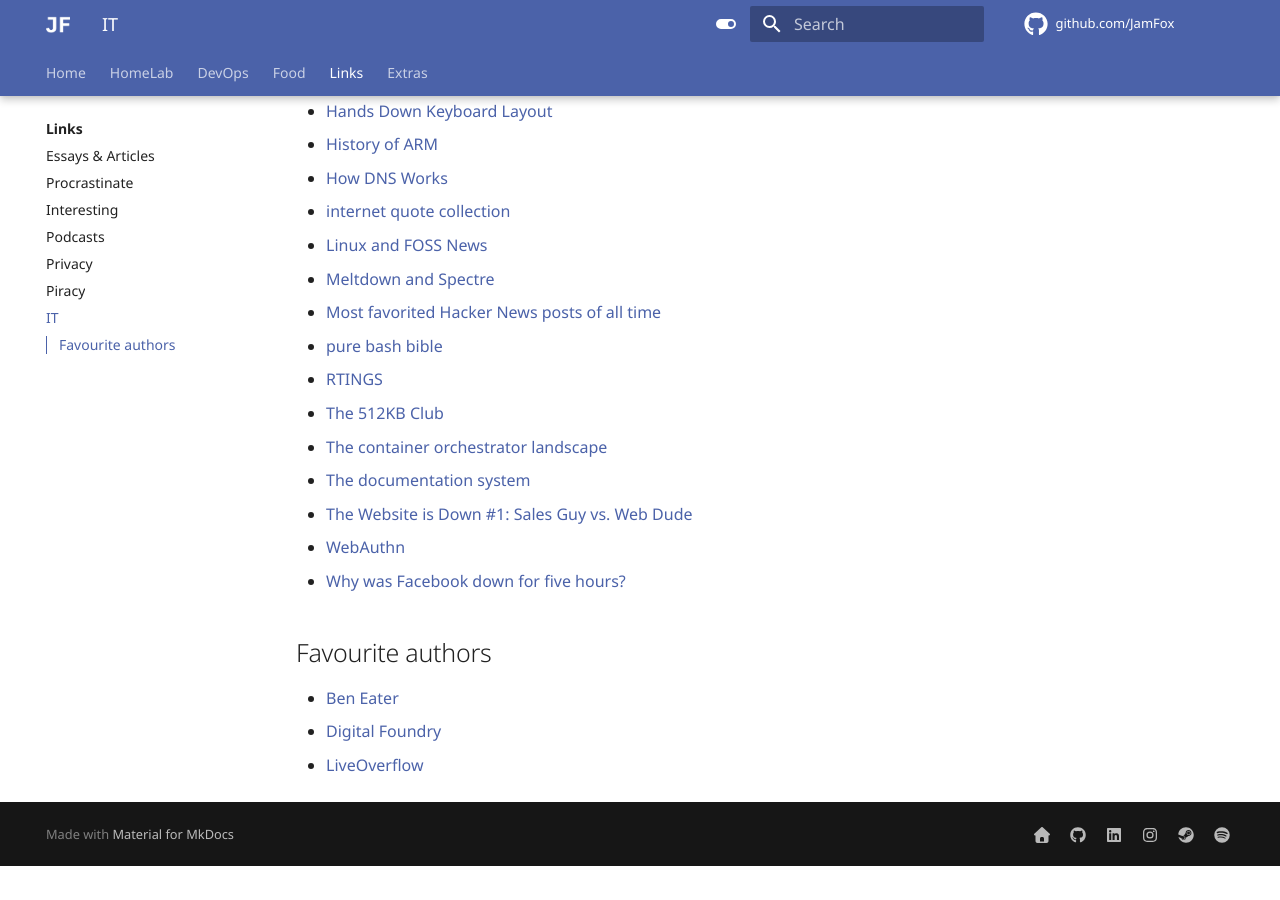
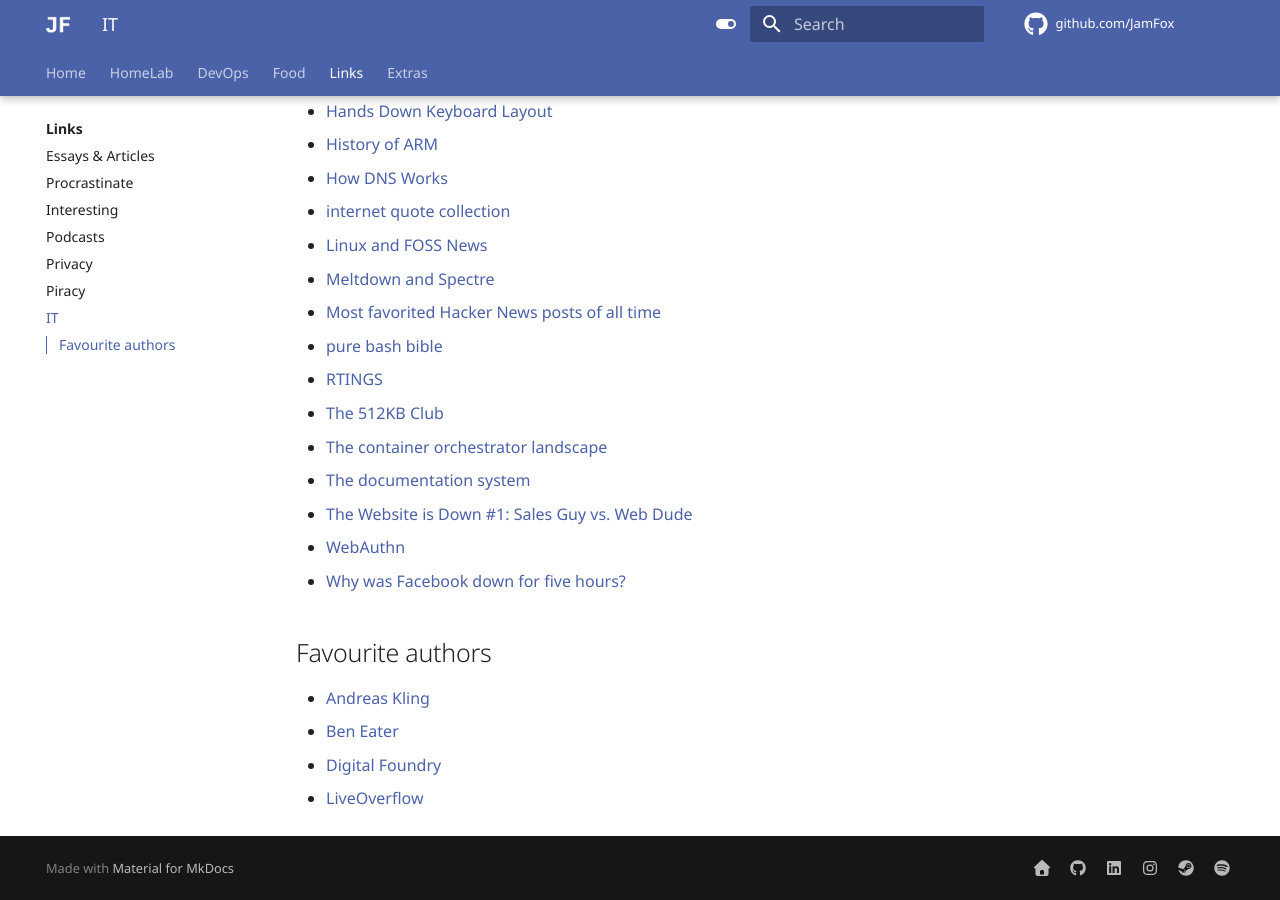
Before and after one commit to JamFox/docs.jamfox.dev, an MkDocs documentation site: the page built from docs/content/links/it.md, in a window 1280 px wide and 900 px high, scrolled down 700 px. Built offline with MkDocs 1.6.1 and Material for MkDocs 9.7.7, drawn with Linux system fonts in a browser that asks for light colours; comment, search, counter and statistics services are not loaded; before the commit the page ends 1566 px from its top, so only the background shows below that.

Commit message:
it: add kling

```diff
--- a/docs/content/links/it.md
+++ b/docs/content/links/it.md
@@ -37,6 +37,7 @@ title: "IT"
 
 ## Favourite authors
 
+- [Andreas Kling](https://www.youtube.com/@awesomekling)
 - [Ben Eater](https://www.youtube.com/c/BenEater)
 - [Digital Foundry](https://www.youtube.com/user/DigitalFoundry)
 - [LiveOverflow](https://www.youtube.com/@LiveOverflow)
```
